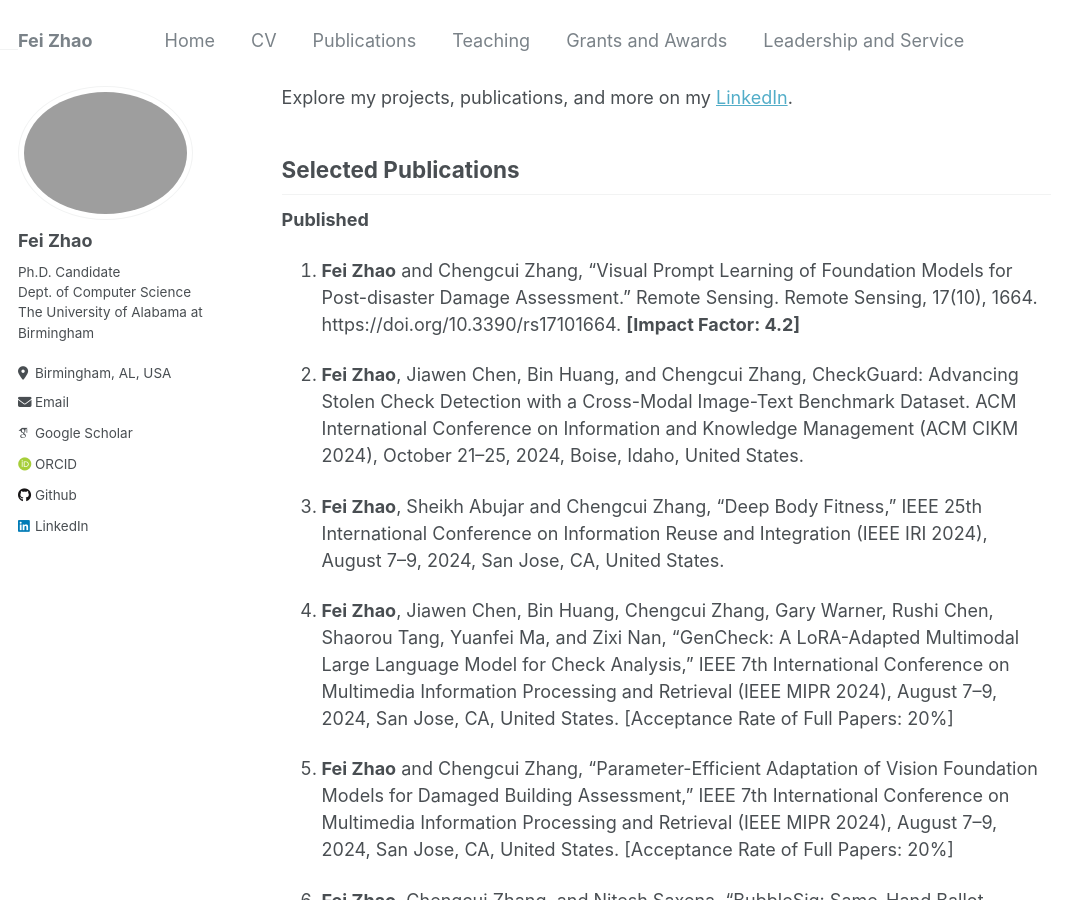
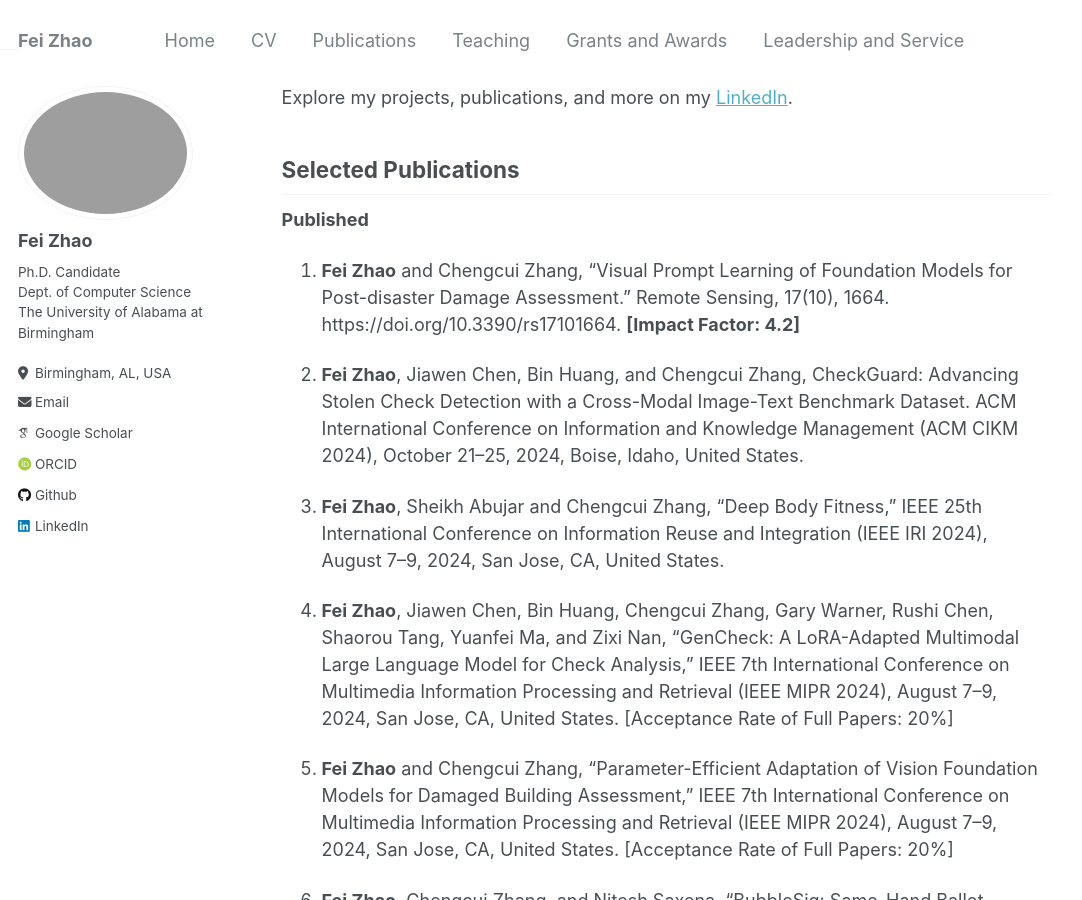
Before and after one commit to feizhao19/feizhao19.github.io, a Jekyll site: the page built from _pages/about.md, in a window 1280 px wide and 900 px high, scrolled down 415 px. Shown: the whole window, without its empty margins (0-1082 px from the left). Built offline with Jekyll 4.4.1, drawn with Linux system fonts in a browser that asks for light colours; some web fonts are replaced.

Commit message:
update citations on RS

```diff
--- a/_pages/about.md
+++ b/_pages/about.md
@@ -25,7 +25,7 @@ Explore my projects, publications, and more on my [LinkedIn](https://www.linkedi
 
 **Published**
 
-1. **Fei Zhao** and Chengcui Zhang, "Visual Prompt Learning of Foundation Models for Post-disaster Damage Assessment." Remote Sensing. Remote Sensing, 17(10), 1664. https://doi.org/10.3390/rs17101664. **[Impact Factor: 4.2]**
+1. **Fei Zhao** and Chengcui Zhang, "Visual Prompt Learning of Foundation Models for Post-disaster Damage Assessment." Remote Sensing, 17(10), 1664. https://doi.org/10.3390/rs17101664. **[Impact Factor: 4.2]**
 
 2. **Fei Zhao**, Jiawen Chen, Bin Huang, and Chengcui Zhang, CheckGuard: Advancing Stolen Check Detection with a Cross-Modal Image-Text Benchmark Dataset. ACM International Conference on Information and Knowledge Management (ACM CIKM 2024), October 21–25, 2024, Boise, Idaho, United States.
 
```
Also changed, not shown: _pages/home.md (+1 -1 lines).
